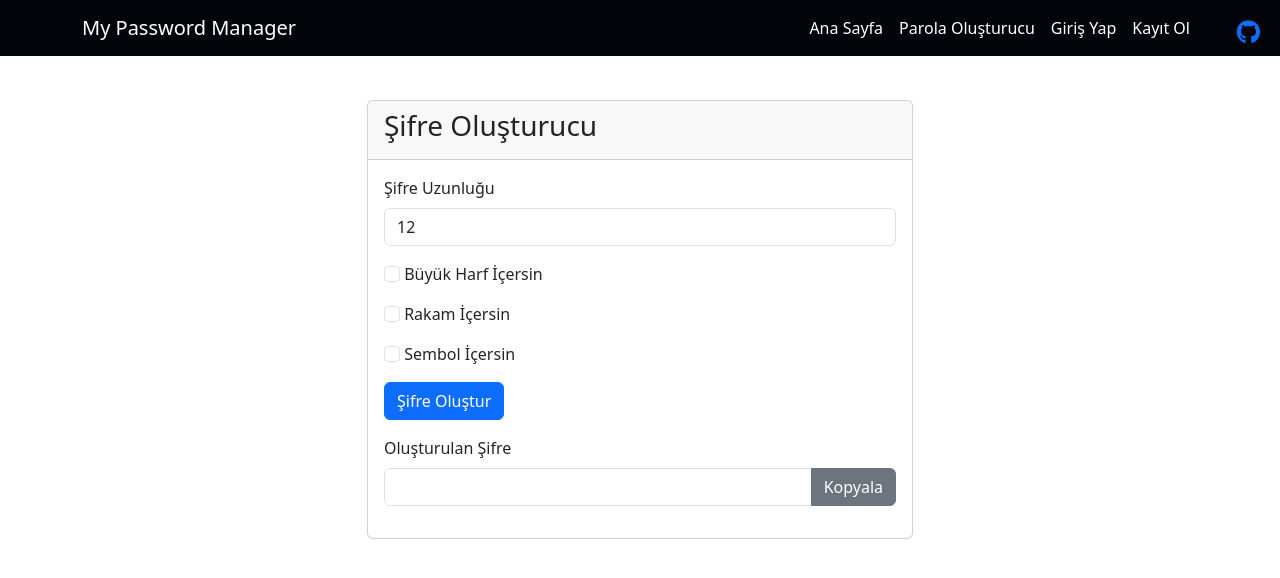
After one commit to aytekinet/password-manager-with-django, a Django app: template password_manager/password_manager_app/templates/myapp/password_generator.html in a window 1280 px wide. The commit adds this page. Shown: the top 578 px of the page. Run offline with Django 3.2, Linux system fonts and the light colour scheme; the template is opened without the code that fills it, so the values that code supplies are empty.

Commit message:
v1 bitti. sadece şifremi unuttum eklenecek.

```diff
--- a/password_manager/password_manager_app/templates/base.html
+++ b/password_manager/password_manager_app/templates/base.html
@@ -11,6 +11,10 @@
     <link href="https://fonts.googleapis.com/css?family=Roboto:400,700&display=swap" rel="stylesheet">
     <!-- Kendi CSS dosyanızı ekleyin -->
     <link rel="stylesheet" href="{% static 'css/styles.css' %}">
+    <link rel="icon" href="https://img.icons8.com/color-glass/48/password.png" type="image/x-icon">
+    <link rel="stylesheet" href="https://cdnjs.cloudflare.com/ajax/libs/font-awesome/6.0.0-beta3/css/all.min.css">
+
+
 </head>
 <body>
     <header>
@@ -25,6 +29,10 @@
                         <li class="nav-item">
                             <a class="nav-link" href="{% url 'index' %}">Ana Sayfa</a>
                         </li>
+                        <li class="nav-item">
+                            <a class="nav-link" href="{% url 'password_generator' %}">Parola Oluşturucu</a>
+                        </li>
+
                         {% if user.is_authenticated %}
                             <li class="nav-item">
                                 <a class="nav-link" href="{% url 'dashboard' %}">Parola Yönetimi</a>
@@ -52,7 +60,14 @@
             {% block content %}{% endblock %}
         </div>
     </main>
+      <!-- Github link -->
+<div class="github-icon" style="position: fixed; top: 0; right: 0; padding: 20px;">
+    <a href="https://github.com/aytekinet" target="_blank">
+      <i class="fab fa-github" style="font-size: 24px;"></i>
 
+    </a>
+  </div>
+  <!-- Github link -->
     <!-- Bootstrap ve kendi JavaScript dosyalarınızı ekleyebilirsiniz -->
     <script src="https://cdn.jsdelivr.net/npm/bootstrap@5.3.0/dist/js/bootstrap.min.js"></script>
 </body>
--- /dev/null
+++ b/password_manager/password_manager_app/templates/myapp/password_generator.html
@@ -0,0 +1,79 @@
+{% extends 'base.html' %}
+
+{% block title %}Şifre Oluşturucu{% endblock %}
+
+{% block content %}
+<div class="row">
+    <div class="col-md-6 mx-auto mt-4">
+        <div class="card">
+            <div class="card-header">
+                <h3 class="card-title">Şifre Oluşturucu</h3>
+            </div>
+            <div class="card-body">
+                <form method="post" action="{% url 'password_generator' %}">
+                    {% csrf_token %}
+                    <div class="mb-3">
+                        <label for="password-length" class="form-label">Şifre Uzunluğu</label>
+                        <input type="number" class="form-control" id="password-length" name="password-length" min="6" value="12">
+                    </div>
+                    <div class="mb-3">
+                        <label for="include-uppercase" class="form-check-label">
+                            <input type="checkbox" class="form-check-input" id="include-uppercase" name="include-uppercase">
+                            Büyük Harf İçersin
+                        </label>
+                    </div>
+                    <div class="mb-3">
+                        <label for="include-numbers" class="form-check-label">
+                            <input type="checkbox" class="form-check-input" id="include-numbers" name="include-numbers">
+                            Rakam İçersin
+                        </label>
+                    </div>
+                    <div class="mb-3">
+                        <label for="include-symbols" class="form-check-label">
+                            <input type="checkbox" class="form-check-input" id="include-symbols" name="include-symbols">
+                            Sembol İçersin
+                        </label>
+                    </div>
+                    <div class="mb-3">
+                        <button type="submit" class="btn btn-primary">Şifre Oluştur</button>
+                    </div>
+                </form>
+                <div class="mb-3">
+                    <label for="generated-password" class="form-label">Oluşturulan Şifre</label>
+                    <div class="input-group">
+                        <input type="text" class="form-control" id="generated-password" name="generated-password" value="{{ generated_password }}" readonly>
+                        <button type="button" class="btn btn-secondary" id="copy-password-button">Kopyala</button>
+                    </div>
+                </div>
+
+            </div>
+        </div>
+    </div>
+</div>
+
+<script>
+    document.addEventListener('DOMContentLoaded', function () {
+        const generatedPasswordInput = document.getElementById('generated-password');
+        const copyPasswordButton = document.getElementById('copy-password-button');
+
+        copyPasswordButton.addEventListener('click', function () {
+            generatedPasswordInput.select();
+            document.execCommand('copy');
+
+            // Düğmeyi "Kopyalandı" olarak değiştirin ve yeşile döndürün
+            copyPasswordButton.textContent = 'Kopyalandı';
+            copyPasswordButton.classList.remove('btn-secondary');
+            copyPasswordButton.classList.add('btn-success');
+
+            // 2 saniye sonra düğmeyi eski haline getirin
+            setTimeout(function () {
+                copyPasswordButton.textContent = 'Kopyala';
+                copyPasswordButton.classList.remove('btn-success');
+                copyPasswordButton.classList.add('btn-secondary');
+            }, 750);
+        });
+    });
+</script>
+
+
+{% endblock %}
--- a/password_manager/password_manager_app/urls.py
+++ b/password_manager/password_manager_app/urls.py
@@ -12,6 +12,9 @@ urlpatterns = [
     path('add_password/', views.add_password, name='add_password'),
     path('delete_password/<int:password_id>/', views.delete_password, name='delete_password'),
     path('update_password/<int:password_id>/', views.update_password, name='update_password'),
+    path('password_generator/', views.password_generator, name='password_generator'),
+
+
 
 
 
```
Also changed, not shown: password_manager/password_manager_app/templates/myapp/index.html (+32 -2 lines), password_manager/password_manager_app/views.py (+35 -1 lines), password_manager/db.sqlite3, password_manager/static/css/styles.css (line endings or trailing spaces).
